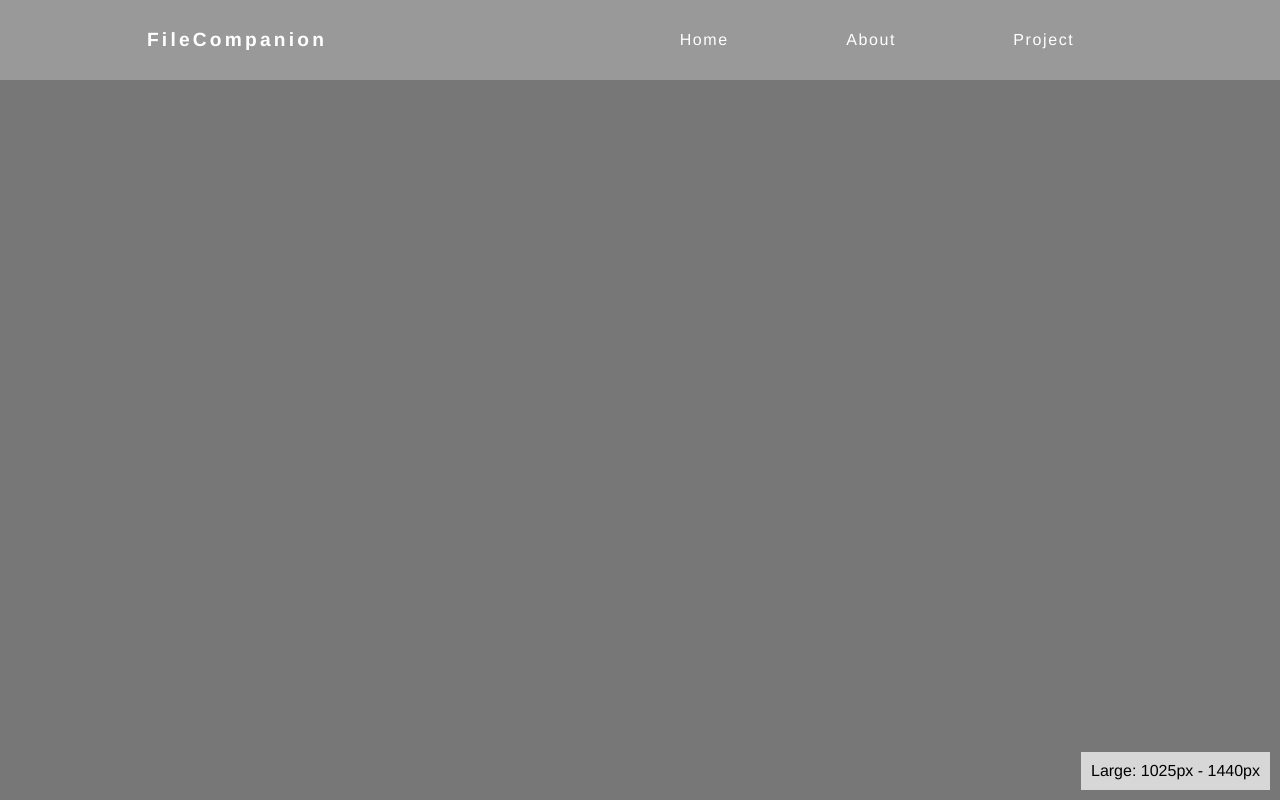
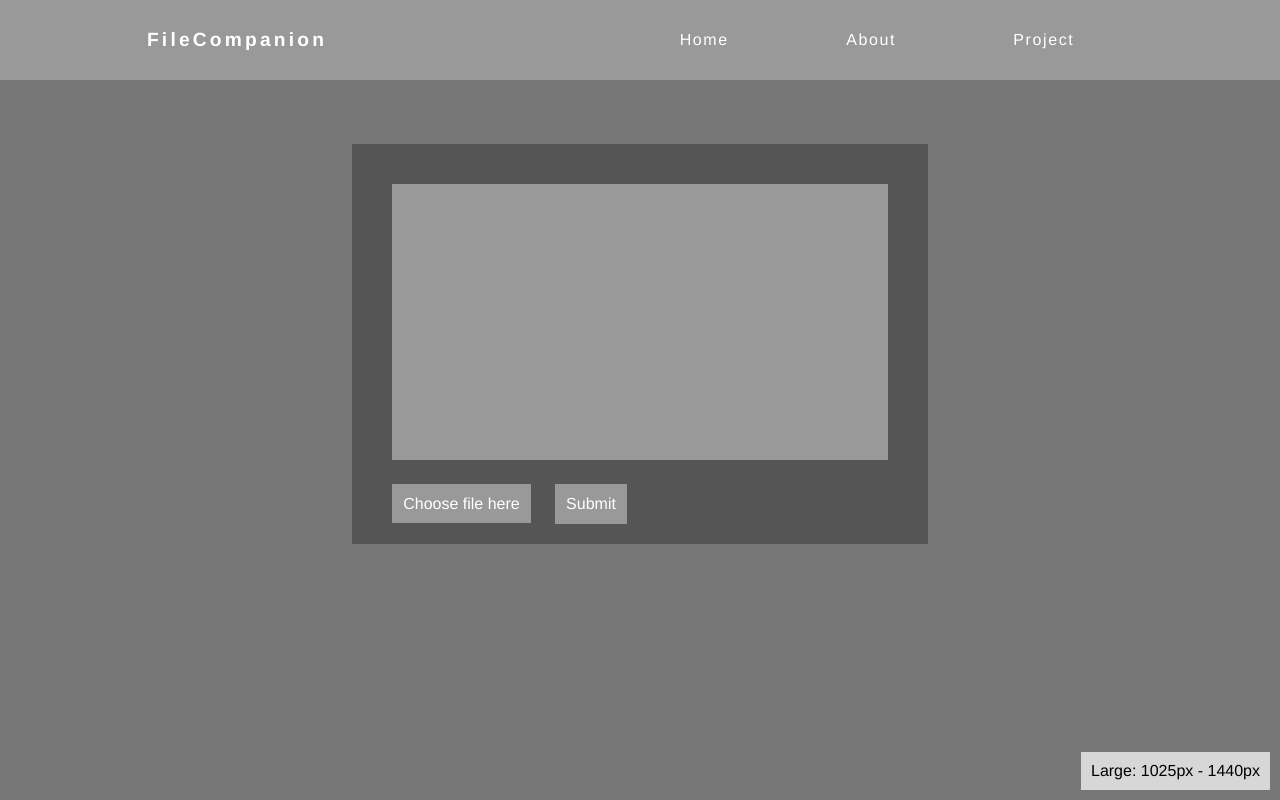
Before and after one commit to IAmSaeve/Dissertation, a React (Create React App) app in the folder app/: page /Upload in a window 1280 px wide. Built offline with nearby package versions, Linux system fonts and the light colour scheme.

Commit message:
Streamline router

```diff
--- a/app/src/Router/RouterOutput.js
+++ b/app/src/Router/RouterOutput.js
@@ -7,8 +7,7 @@ const Router = () => (
   <main>
     <BrowserRouter>
       <Switch>
-        <Redirect exact from="/Download" to="/Upload" />
-        <Route exact path='/' component={Upload} />
+        <Route exact path='/Upload' component={Upload} />
         <Route exact path='/Download/:id' component={Download} />
         <Redirect to="/Upload" />
       </Switch>
```
